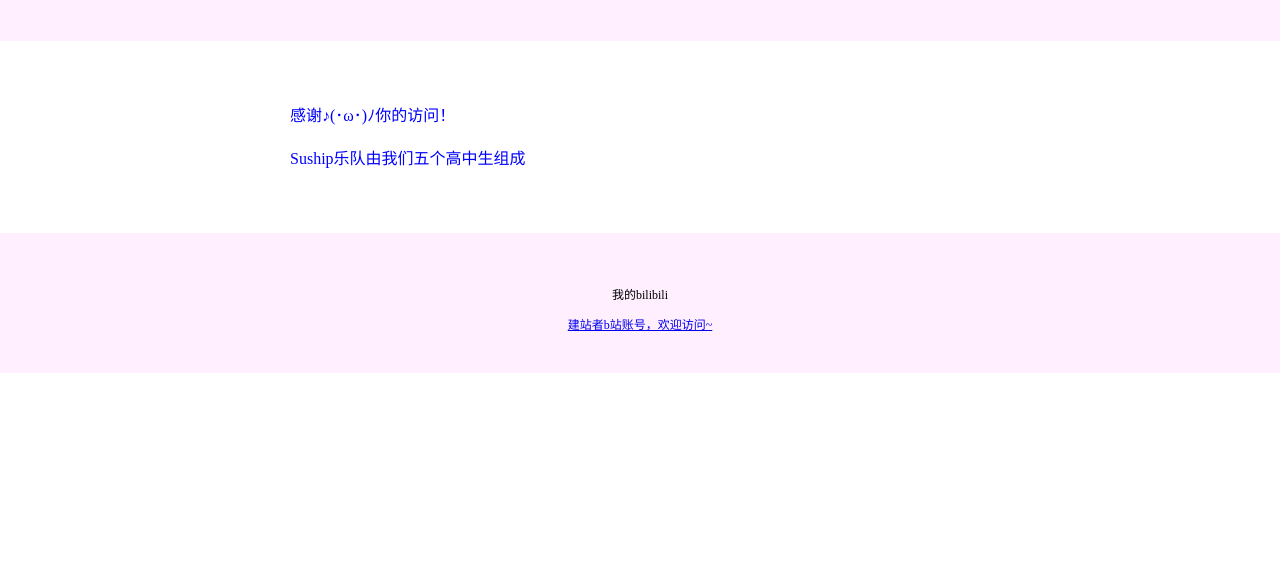
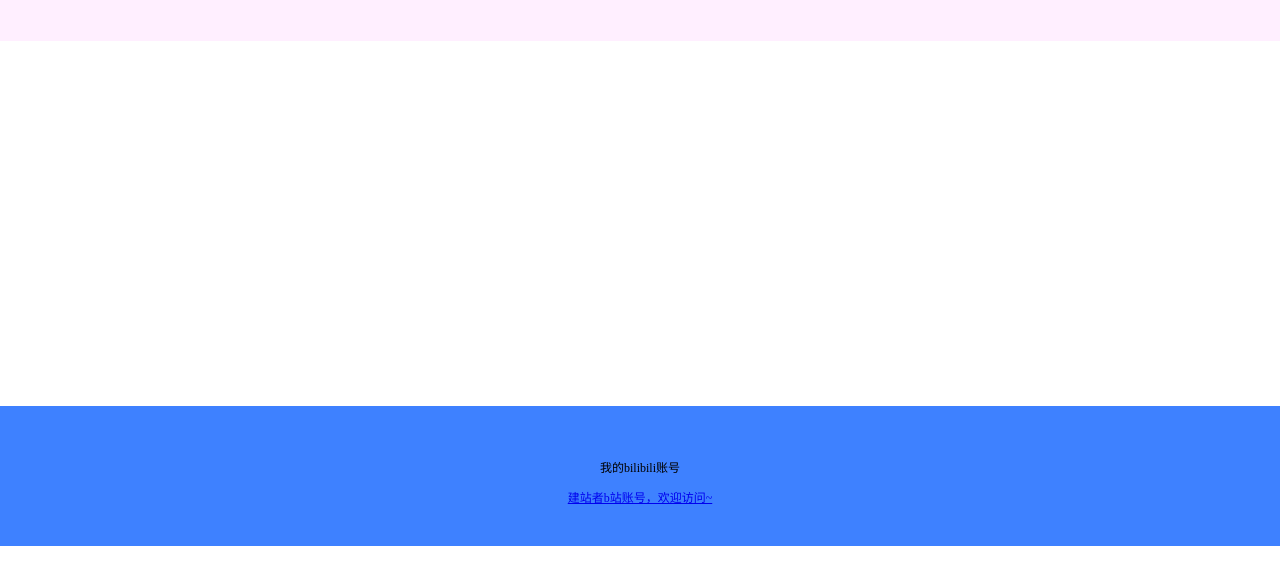
Before and after one commit to 5uship/band, a plain HTML site: page index.html in a window 1280 px wide. Shown: the part 123-708 px from the top of the page. Drawn offline with Linux system fonts and the light colour scheme.

Commit message:
Add files via upload

```diff
--- a/index.html
+++ b/index.html
@@ -15,28 +15,33 @@ margin: 0;
 background-color: #f1f1;
 text-align:center;
 padding:40px;">
-<img src="https://kangwenchang.com/logo.png" alt="康文昌" width="80px" height="80px">
+<img src="https://bpic.588ku.com/element_origin_min_pic/23/07/21/42ea3fea3ed3b7a6873c2343f6b5798c.jpg" alt="" width="80px" height="80px">
 </div>
 <div style="
 max-width:700px;
 margin:30px auto;
 padding:15px;
 line-height:1.7;
-color:blue;">
+color:rgb(255, 255, 255);">
 <p>感谢♪(･ω･)ﾉ你的访问！</p>
 <p>Suship乐队由我们五个高中生组成</p>
+<p>bass和piano将化身天使————主唱言</p>
+<p>一休尼……band！</p>
 <p> </p>
 <p> </p>
 <p> </p>
+<p> </p>
+<p>感谢你的访问！</p>
+<p>页面比较简陋，因为bass手刚刚学会写页面（揣手( •̀ ω •́ )✧）</p>
 
 </div>
 <div style="
-background-color: #f1f1;
+background-color: rgba(17, 100, 255, 0.808);
 text-align:center;
 padding:40px;
 font-size:12px;
 ">
-<p>我的bilibili</p>
+<p>我的bilibili账号</p>
 <a href=https://space.bilibili.com/1946144755?spm_id_from=333.788.0.0>建站者b站账号，欢迎访问~</a>
 </div>
 </body>
```
